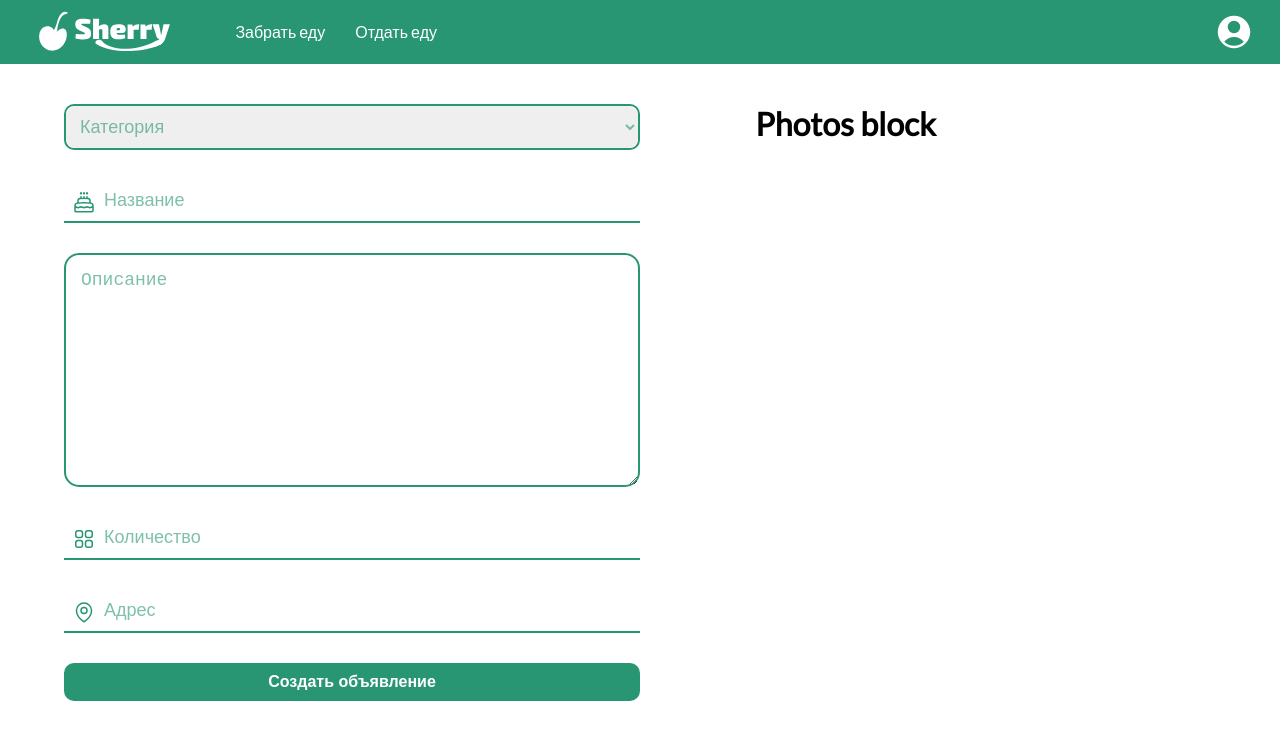
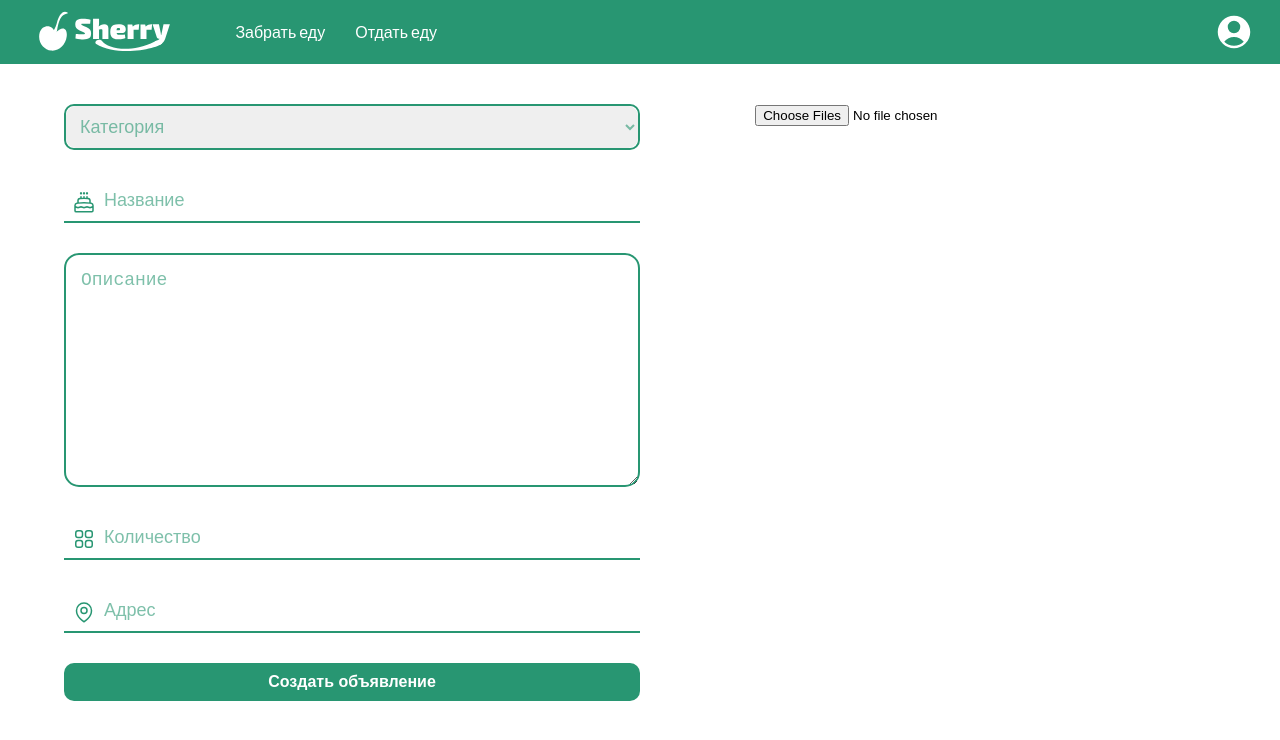
Before and after one commit to DimaDanilov/food-sherry, a Next.js app: page /give-food in a window 1280 px wide. Shown: the top 740 px of the page. Built offline with nearby package versions, Linux system fonts and the light colour scheme.

Commit message:
add: adding images feature (needs to fix bugs)

```diff
--- a/src/components/screens/give-food/give-food-sections/AddPhotoBlock.tsx
+++ b/src/components/screens/give-food/give-food-sections/AddPhotoBlock.tsx
@@ -1,3 +1,61 @@
+import { useState, useEffect } from "react";
+import styled from "styled-components";
+
 export default function AddPhotoBlock() {
-  return <h1>Photos block</h1>;
+  const [photoArray, setPhotoArray] = useState<Array<File>>([]);
+  let photosElements;
+
+  useEffect(() => {
+    photosElements = photoArray.map((photo) => {
+      console.log(photo);
+      return (
+        <img
+          alt={photo.name}
+          width={"250px"}
+          height={"250px"}
+          src={URL.createObjectURL(photo)}
+        />
+      );
+    });
+  }, [photoArray.length]);
+
+  return (
+    <div>
+      <input
+        type="file"
+        name="addImage"
+        accept="image/png, image/gif, image/jpeg"
+        multiple
+        onChange={(event: React.ChangeEvent<HTMLInputElement>) => {
+          if (event.target.files) {
+            let newPhotos: Array<File> = [];
+            for (let i = 0; i < event.target.files.length; i++) {
+              newPhotos.push(event.target.files[i]);
+            }
+            setPhotoArray([...photoArray, ...newPhotos]);
+          }
+        }}
+      />
+      <PhotosContainer>{photosElements}</PhotosContainer>
+    </div>
+  );
 }
+
+{
+  /* {selectedImage && (
+  <div>
+    <img
+      alt="not found"
+      width={"250px"}
+      src={URL.createObjectURL(selectedImage[selectedImage.length - 1])}
+    />
+    <br />
+    <button onClick={() => setSelectedImage([])}>Remove</button>
+  </div>
+)} */
+}
+
+const PhotosContainer = styled.div`
+  display: grid;
+  grid-template-columns: repeat(4, 1fr);
+`;
```
